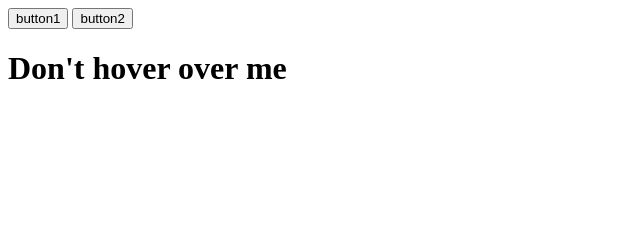
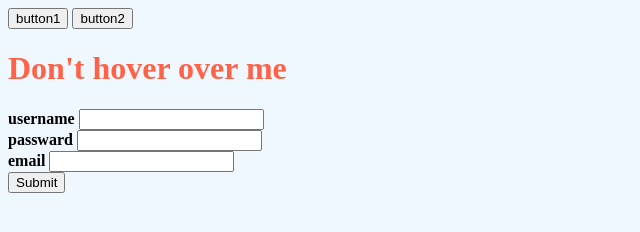
Before and after one commit to ilei0893/Assignment-4, a plain HTML site: page index.html in a window 1280 px wide. Shown: the whole page, without its empty margins (0-640 px from the left). Drawn offline with Linux system fonts and the light colour scheme.

Commit message:
finish website

```diff
--- a/index.html
+++ b/index.html
@@ -9,7 +9,27 @@
 
     <button class="button1" id="button1" name="button1">button1</button>
     <button class="button2" id="button2" name="button2">button2</button>
-    <h1 id="largeElement">Don't hover over me</h1>
+    <div id="buttongroup"></div>
+
+    <h1 id="largeElement" class="tomato">Don't hover over me</h1>
+
+    <form  method="submit" class="textbold">
+        <div>
+        <label for="username" >username</label>
+        <input type="text" name="username" id="username">
+        </div>
+        <div>
+        <label for="password">passward</label>
+        <input type="password" name="password" id="password">
+        </div>
+        <div>
+            <label for="email">email</label>
+            <input type="email" name="email" id="email">
+        </div>
+        <input type="submit" value="Submit" id="submit">
+    </div>
+       </form>
+
     <script src="script.js"></script>
 </body>
 </html>
--- a/script.js
+++ b/script.js
@@ -1,5 +1,20 @@
 console.log("hello")
 //q1
-const butt1=document.getElementById('button1')
-const butt2=document.getElementById('button2')
-butt1.addEventListener("click",(event)=>alert("click"))
+const button1=document.getElementById('button1')
+const button2=document.getElementById('button2')
+const buttongroup=document.getElementById('buttongroup')
+button1.addEventListener("click",(event)=> buttongroup.innerText="I'm right")
+button2.addEventListener("click",(event)=>buttongroup.innerText="No,I'm right")
+//q2
+// const largeElement=document.getElementById('largeElement')
+// largeElement.addEventListener("mouseover",(event)=>alert("Hey, I told you not to hover over me!"))
+//q4
+const submit=document.getElementById('submit')
+submit.addEventListener("click",(event)=>
+{
+    if (password.value!='12345678'){
+        alert("password is incorrect");
+    }
+}
+)
+//q5
--- a/style.css
+++ b/style.css
@@ -0,0 +1,9 @@
+body{
+    background-color: aliceblue;
+}
+.textbold{
+    font-weight: bold;
+}
+.tomato{
+    color:tomato;
+}
```
